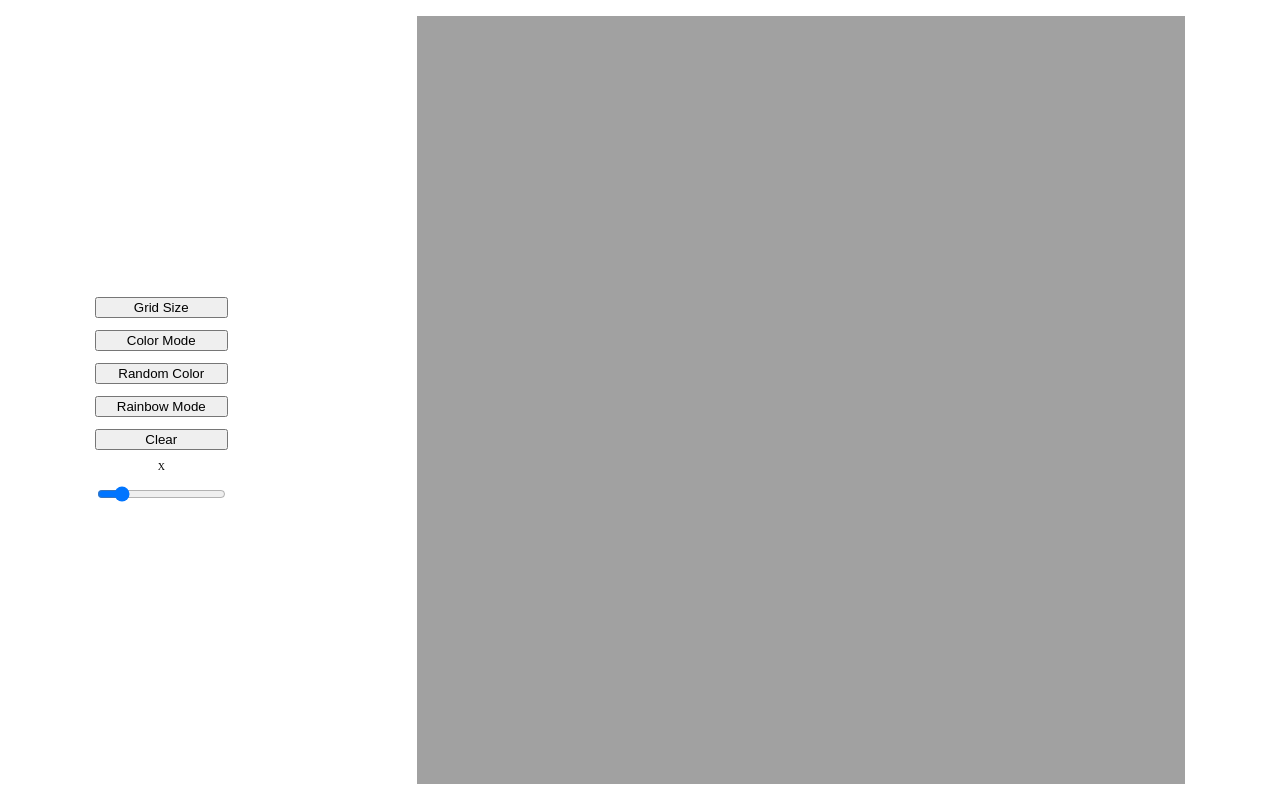
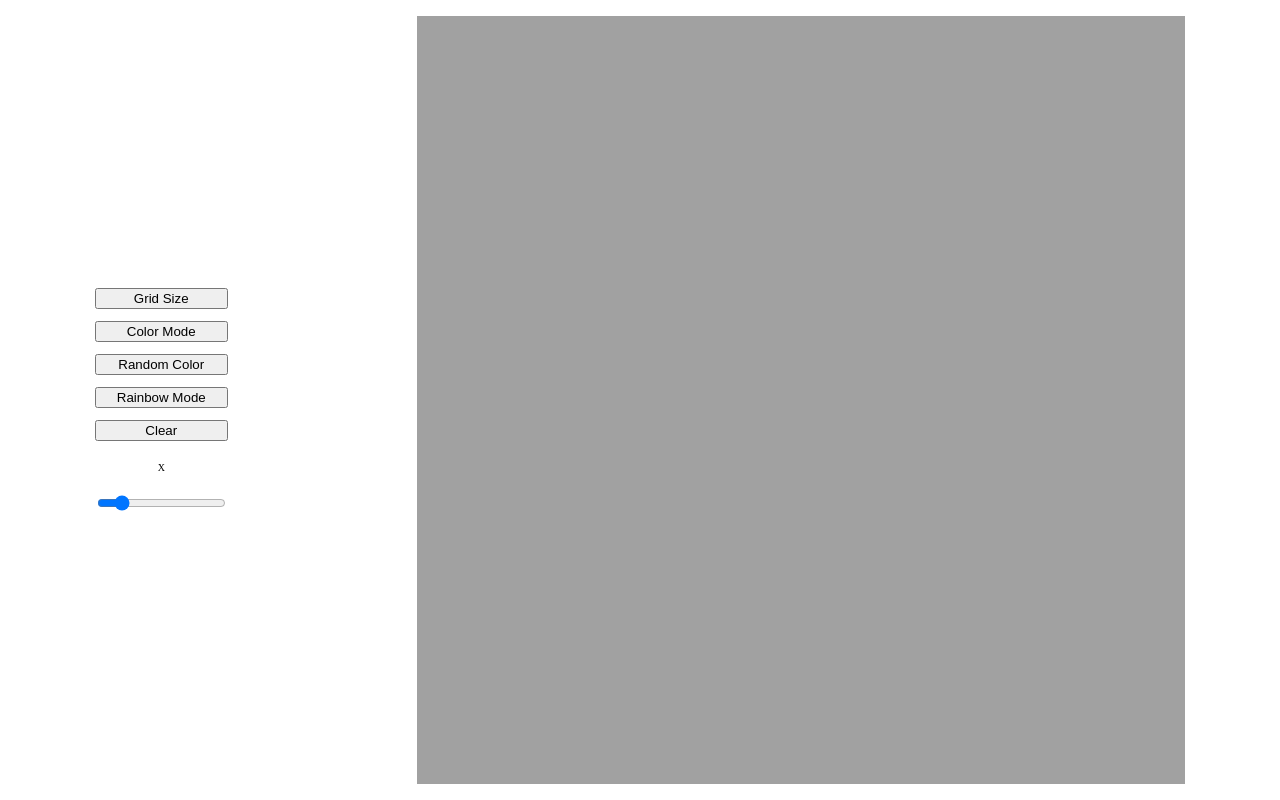
Before and after one commit to GabrielOJorge/Etch-A-Sketch, a plain HTML site: page index.html in a window 1280 px wide. Drawn offline with Linux system fonts and the light colour scheme.

Commit message:
Change height-width name to sketch-size

```diff
--- a/index.html
+++ b/index.html
@@ -9,7 +9,7 @@
   <link rel="stylesheet" href="src/style/elements/base.css">
   <link rel="stylesheet" href="src/style/settings/color.css">
   <link rel="stylesheet" href="src/components/main-btn/main-btn.css">
-  <link rel="stylesheet" href="src/components/height-width/height-width.css">
+  <link rel="stylesheet" href="src/components/sketch-size/sketch-size.css">
 </head>
 <body>
   <div class="btn-wrapper">
@@ -18,10 +18,10 @@
     <button class="main-btn" id="random-color-btn">Random Color</button>
     <button class="main-btn" id="rainbow-btn">Rainbow Mode</button>
     <button class="main-btn" id="clear-btn">Clear</button>
-    <div class="height-width">
+    <div class="sketch-size">
       <span class="size-span"></span>X<span class="size-span"></span>
+      <input value="16" min="1" max="100" type="range" name="slider size" id="slider-size">
     </div>
-    <input value="16" min="1" max="100" type="range" name="size slider" id="size-slider">
   </div>
 
   <main id="container"></main>
--- /dev/null
+++ b/src/components/sketch-size/sketch-size.css
@@ -0,0 +1,6 @@
+.sketch-size {
+  display: flex;
+  flex-direction: column;
+  align-items: center;
+  gap: 1rem;
+}
```
